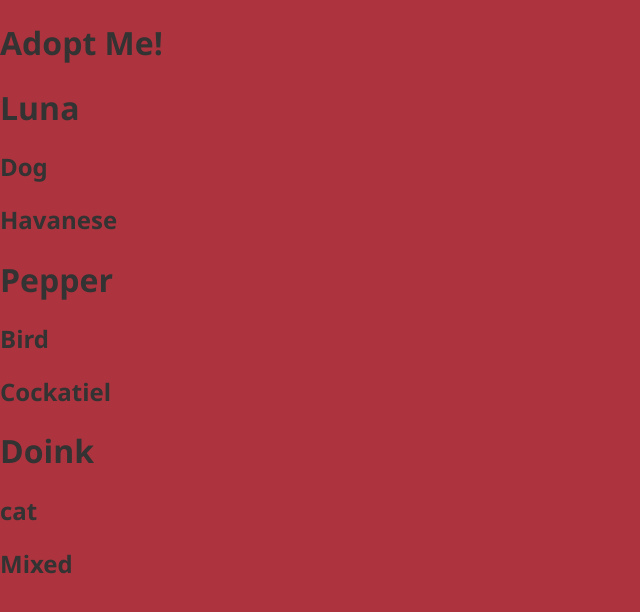
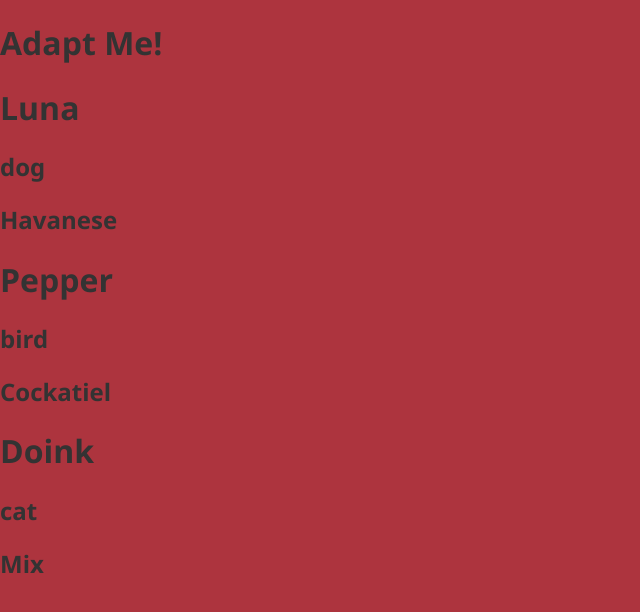
Before and after one commit to prukia/intro_to_react_pet_app, a React (Vite) app: page / in a window 1280 px wide. Shown: the top 612 px of the page, without its empty margins (0-640 px from the left). Built offline with nearby package versions, Linux system fonts and the light colour scheme.

Commit message:
fixed .gitignore

```diff
--- a/src/App.js
+++ b/src/App.js
@@ -3,32 +3,42 @@ import { render } from "react-dom";
 import Pet from "./Pet";
 
 class App extends React.Component {
-  handleTitleClick() {
-    alert("you clicked the title");
-  }
+  // handleTitleClick() {
+  //   alert("you clicked the title");
+  // }
   render() {
-    return React.createElement("div", {}, [
-      React.createElement(
-        "h1",
-        { onClick: this.handleTitleClick },
-        "Adopt Me!"
-      ),
-      React.createElement(Pet, {
-        name: "Luna",
-        animal: "Dog",
-        breed: "Havanese"
-      }),
-      React.createElement(Pet, {
-        name: "Pepper",
-        animal: "Bird",
-        breed: "Cockatiel"
-      }),
-      React.createElement(Pet, {
-        name: "Doink",
-        animal: "cat",
-        breed: "Mixed"
-      })
-    ]);
+  //   return React.createElement("div", {}, [
+  //     React.createElement(
+  //       "h1",
+  //       { onClick: this.handleTitleClick },
+  //       "Adopt Me!"
+  //     ),
+  //     React.createElement(Pet, {
+  //       name: "Luna",
+  //       animal: "Dog",
+  //       breed: "Havanese"
+  //     }),
+  //     React.createElement(Pet, {
+  //       name: "Pepper",
+  //       animal: "Bird",
+  //       breed: "Cockatiel"
+  //     }),
+  //     React.createElement(Pet, {
+  //       name: "Doink",
+  //       animal: "cat",
+  //       breed: "Mixed"
+  //     })
+  //   ]);
+
+// using JSX
+    return (
+      <div>
+        <h1>Adapt Me!</h1>
+        <Pet name="Luna" animal="dog" breed="Havanese" />
+        <Pet name="Pepper" animal="bird" breed="Cockatiel" />
+        <Pet name="Doink" animal="cat" breed="Mix" />
+      </div>
+    )
   }
 }
 render(React.createElement(App), document.getElementById("root")); //render root to div on line 14
--- a/src/Pet.js
+++ b/src/Pet.js
@@ -1,10 +1,22 @@
 import React from 'react';
-export const Pet = props => {
-  return React.createElement("div", {}, [
-    React.createElement("h1", {}, props.name), //instead of name directly
-    React.createElement("h2", {}, props.animal),
-    React.createElement("h2", {}, props.breed)
-  ]);
+
+// export const Pet = props => {
+//   return React.createElement("div", {}, [
+//     React.createElement("h1", {}, props.name), //instead of name directly
+//     React.createElement("h2", {}, props.animal),
+//     React.createElement("h2", {}, props.breed)
+//   ]);
+
+// using JSX
+const Pet = props => {
+
+  return (
+    <div>
+      <h1>{props.name}</h1>
+      <h2>{props.animal}</h2>
+      <h2>{props.breed}</h2>
+    </div>
+  );
 };
 
 export default Pet;
```
